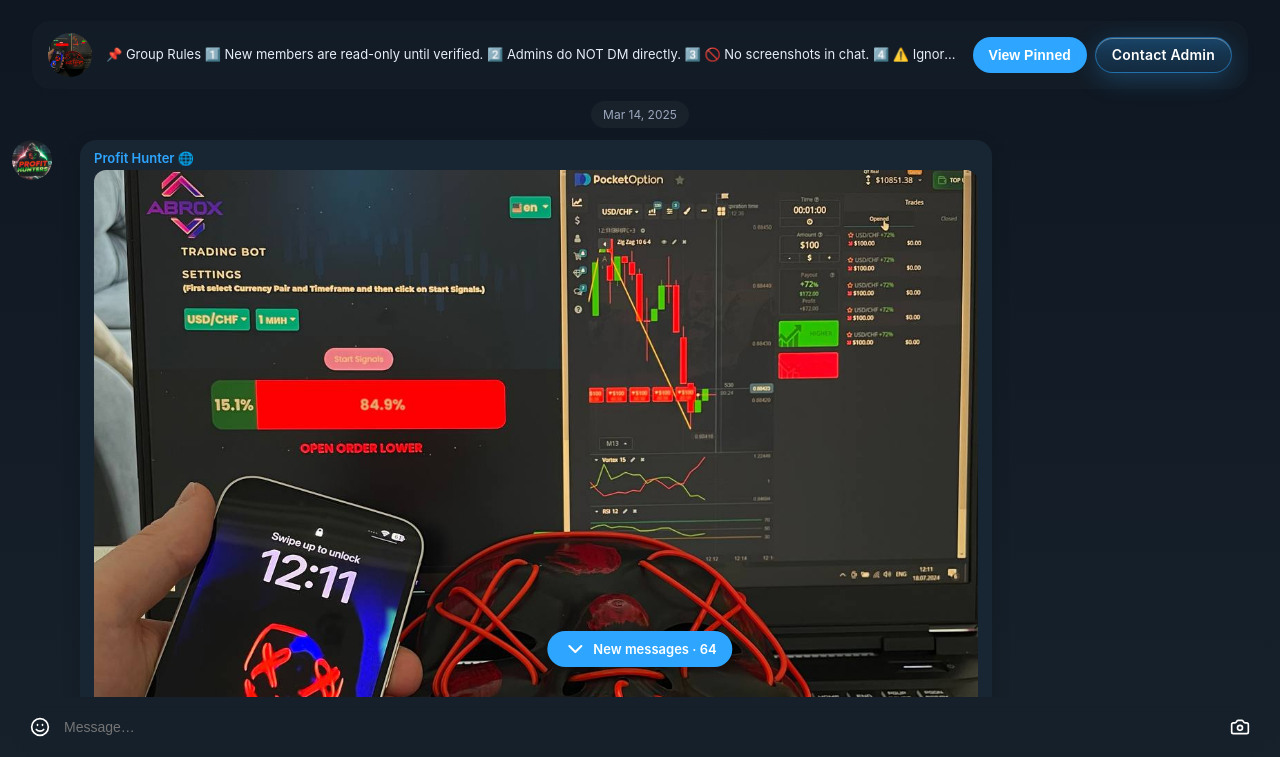
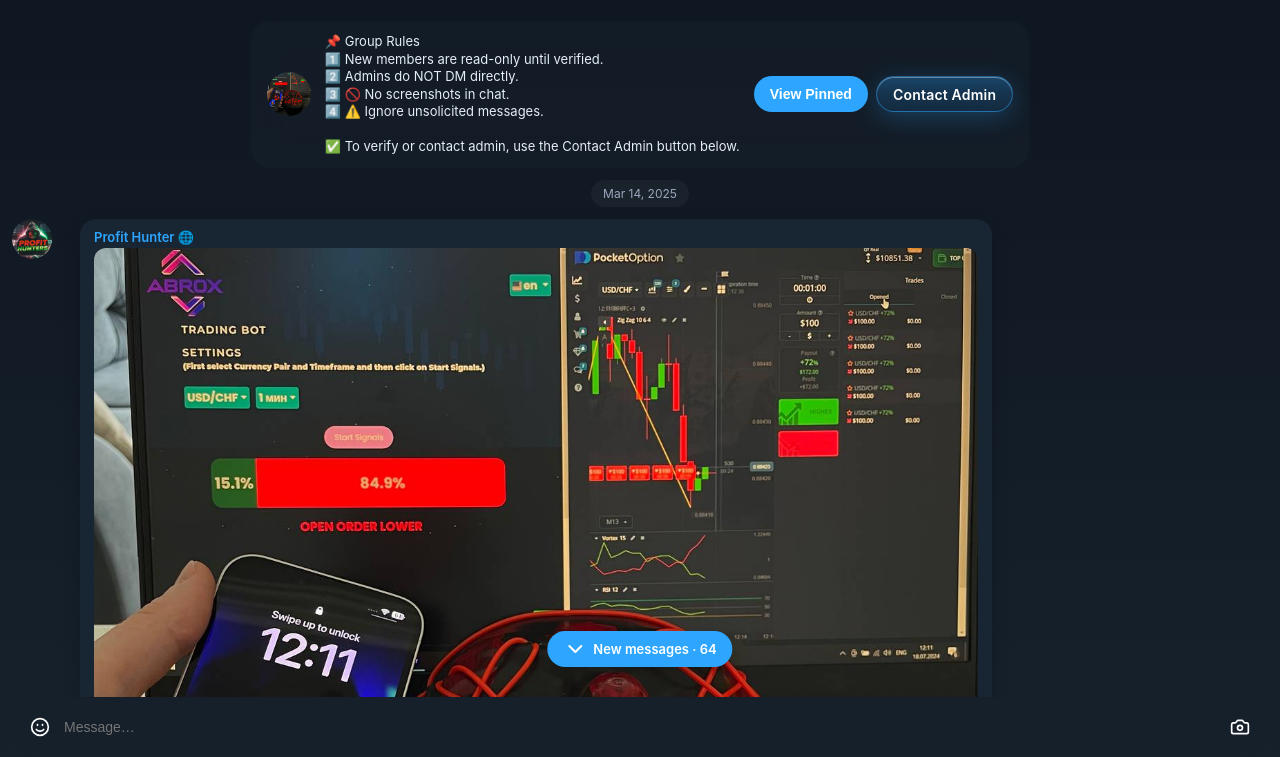
Before and after one commit to AbroxAI/abrox-source.1, a plain HTML site: page index.html in a window 1280 px wide. Shown: the part 43-800 px from the top of the page. Drawn offline with nearby package versions, Linux system fonts and the light colour scheme.

Commit message:
Update widget.css

```diff
--- a/widget.css
+++ b/widget.css
@@ -125,7 +125,7 @@
   font-size: 13px;
   line-height: 1.35;
   color: var(--tg-text);
-  white-space: nowrap;
+  white-space: pre-line; /* ✅ preserves multi-line text */
   overflow: hidden;
   text-overflow: ellipsis;
   text-align: left;
```
